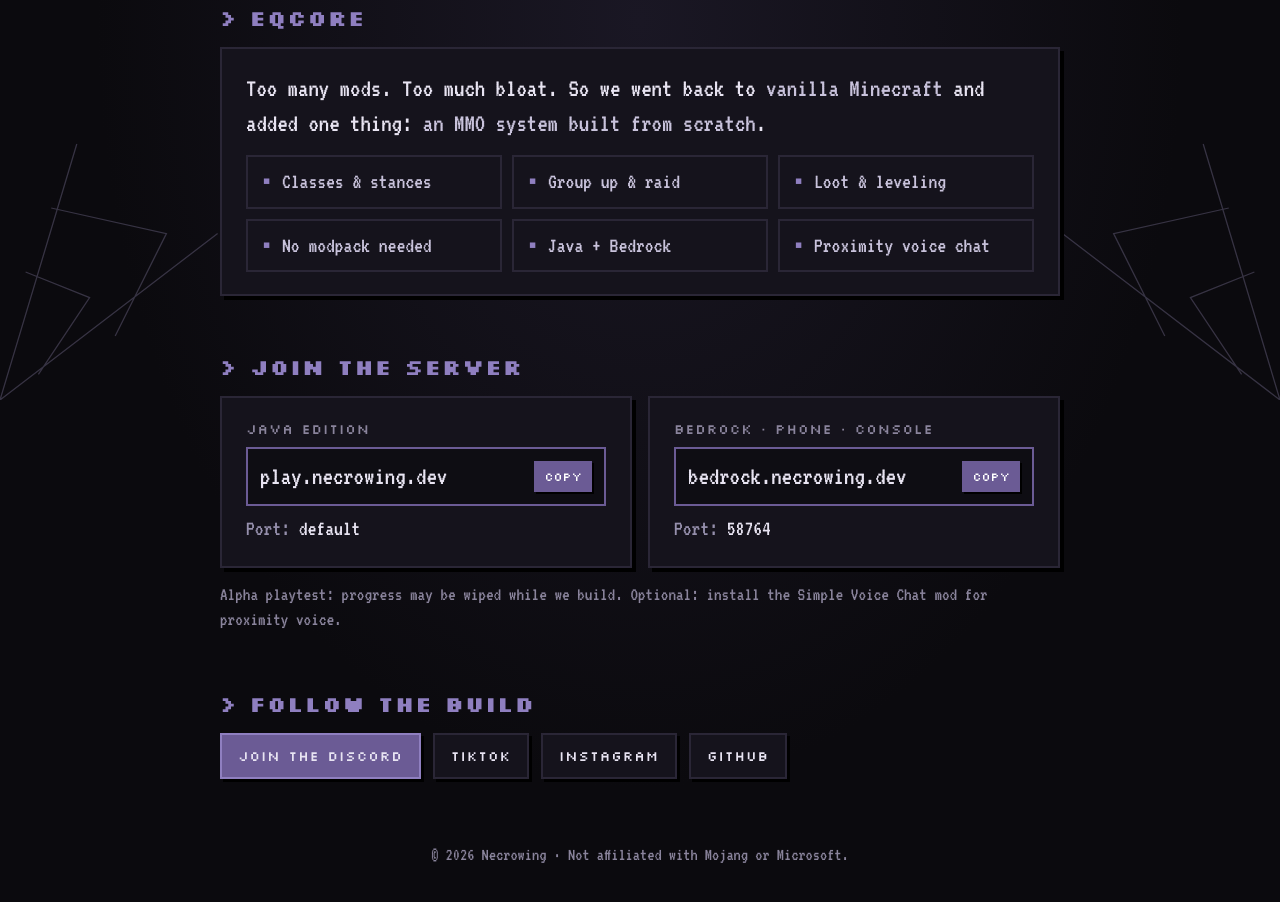
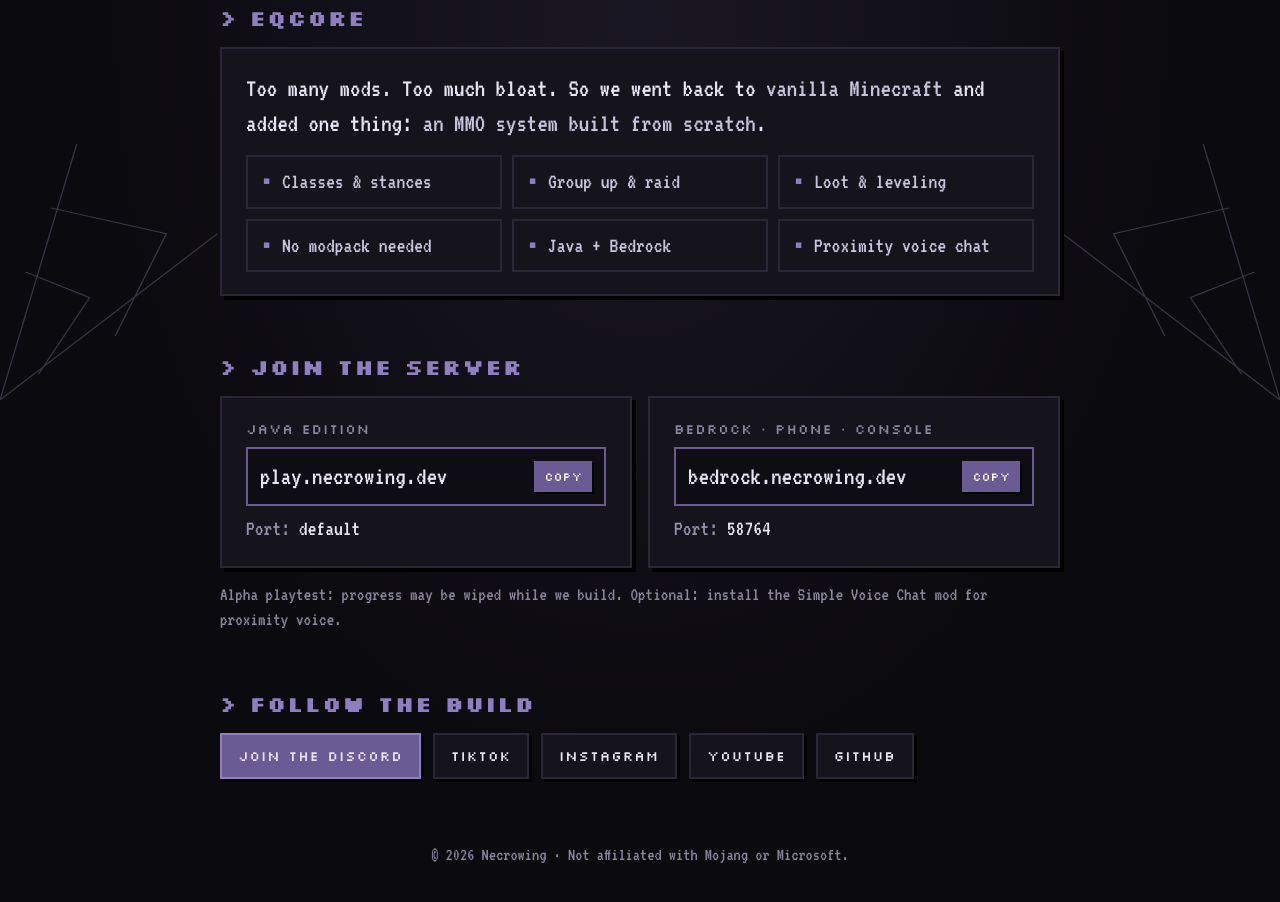
Before and after one commit to necrowing/necrowing.github.io, a plain HTML site: page index.html in a window 1280 px wide. Shown: the part 368-1270 px from the top of the page. Drawn offline with Linux system fonts and the light colour scheme.

Commit message:
Add YouTube link
Co-Authored-By: Claude Opus 5.5 <noreply@anthropic.com>
Claude-Session: https://claude.ai/code/session_017mWw9zuafvEEJXiVcFJUhx

```diff
--- a/index.html
+++ b/index.html
@@ -158,6 +158,7 @@
       <a class="primary" id="discord" href="https://discord.gg/XgcZg9ujkb" rel="noopener">JOIN THE DISCORD</a>
       <a href="https://www.tiktok.com/@necrowing" rel="noopener">TIKTOK</a>
       <a href="https://www.instagram.com/necrowing" rel="noopener">INSTAGRAM</a>
+      <a href="https://www.youtube.com/@necrowing" rel="noopener">YOUTUBE</a>
       <a href="https://github.com/necrowing" rel="noopener">GITHUB</a>
     </div>
   </section>
```
